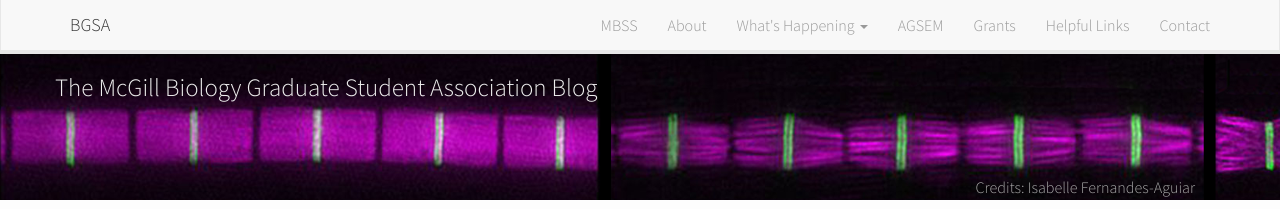
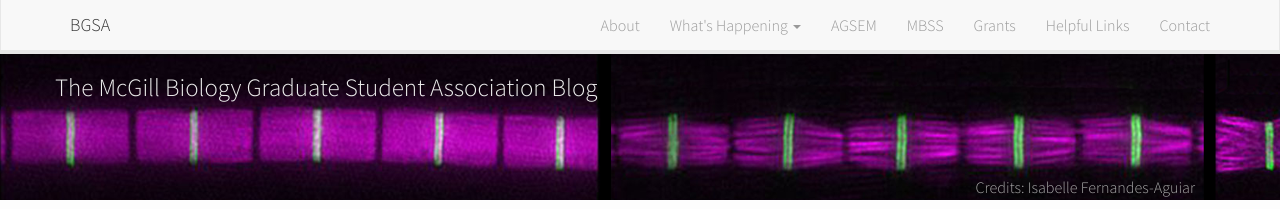
Before and after one commit to McGillBGSA/McGillBGSA.github.io, a Jekyll site: the page built from index.html, in a window 1280 px wide. Shown: the top 209 px of the page. Built offline with Jekyll 4.4.1, drawn with Linux system fonts in a browser that asks for light colours; nearby versions of some CDN libraries; the list of posts is cut into pages by our own code.

Commit message:
Updated header.html

```diff
--- a/_includes/header.html
+++ b/_includes/header.html
@@ -10,9 +10,6 @@
     </div>
     <div class="navbar-collapse collapse" id="navbar-main">
       <ul class="nav navbar-nav navbar-right">
-        <li>
-          <a href="{{ "/mbss/" | prepend: site.baseurl }}">MBSS</a>
-        </li>
         <li>
           <a href="{{ "/about/" | prepend: site.baseurl }}">About</a>
         </li>
@@ -27,6 +24,9 @@
         </li>
         <li>
           <a href="{{ "/pages/agsem/" | prepend: site.baseurl }}">AGSEM</a>
+        </li>
+                <li>
+          <a href="{{ "/mbss/" | prepend: site.baseurl }}">MBSS</a>
         </li>
         <li>
           <a href="{{ "/grants/" | prepend: site.baseurl }}">Grants</a>
```
